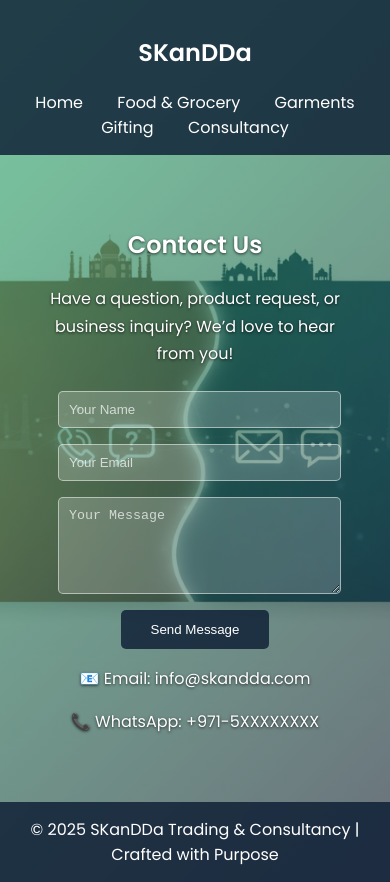
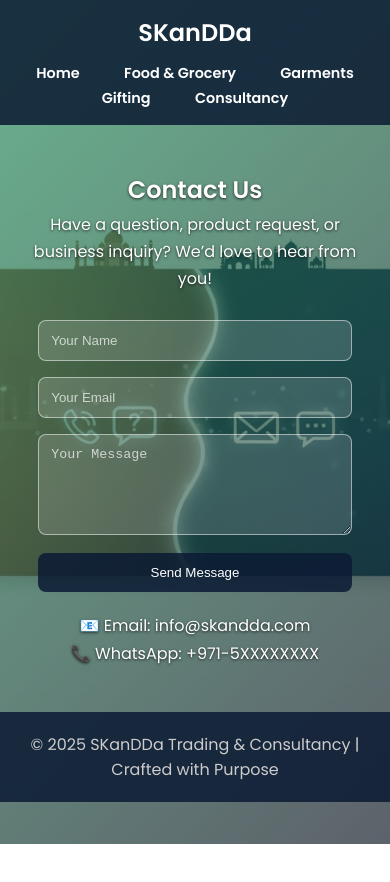
Before and after one commit to kk5292/SKanDDA, a plain HTML site: page Contact.html in a window 390 px wide. After the commit the page ends 844 px from the top, so only its background shows below. Drawn offline with Linux system fonts and the light colour scheme.

Commit message:
Add files via upload

```diff
--- a/Contact.html
+++ b/Contact.html
@@ -6,100 +6,126 @@
 <title>Contact | SKanDDa</title>
 <link href="https://fonts.googleapis.com/css2?family=Poppins:wght@400;600&display=swap" rel="stylesheet">
 <style>
-/* Reset and general styling */
+* {margin:0; padding:0; box-sizing:border-box;}
+
+/* Body + Background */
 body {
   font-family:'Poppins',sans-serif;
-  margin:0;
+  min-height:100vh;
   color:white;
-  min-height:100vh;
-
-  /* Background image with gradient overlay */
   background:
-    linear-gradient(135deg, rgba(50,255,150,0.5), rgba(11,27,51,0.5)), /* gradient overlay */
-    url('Images/ContactUsPage.jpg') no-repeat center center; /* background image */
-  background-size: cover;
+    linear-gradient(135deg, rgba(50,255,150,0.5), rgba(11,27,51,0.5)),
+    url('Images/ContactUsPage.jpg') no-repeat center center / cover;
   position: relative;
 }
 
-/* Optional overlay for extra softness */
 body::before {
   content:"";
   position:absolute;
-  top:0;
-  left:0;
-  width:100%;
-  height:100%;
-  background-color: rgba(0,0,0,0.2); /* darken for readability */
+  top:0; left:0;
+  width:100%; height:100%;
+  background-color: rgba(0,0,0,0.3);
   z-index:0;
 }
 
-/* Ensure content appears above overlay */
 header, section, footer {
   position: relative;
   z-index:1;
 }
 
-/* Header & navigation styling */
-header, footer {
-  background: rgba(11,27,51,0.8); /* semi-transparent header/footer */
-  color:white;
+/* Header & Navigation */
+header {
+  background: rgba(11,27,51,0.85);
   text-align:center;
   padding:15px;
 }
+header h2 {margin-bottom:10px;}
 nav a {
   color:white;
-  margin:0 15px;
+  margin:0 10px;
   text-decoration:none;
+  font-weight:600;
+  padding:6px 12px;
+  border-radius:20px;
+  transition:0.3s;
 }
 nav a:hover {
-  color:#f4b400;
+  background:#f4b400;
+  color:#0b1b33;
 }
 
-/* Section styling */
+/* Section */
 section {
+  max-width:700px;
+  margin:50px auto;
+  padding:20px;
   text-align:center;
-  padding:50px;
-  max-width:700px;
-  margin:auto;
-  background: transparent; /* fully transparent */
+  background: transparent;
   line-height:1.7;
-  text-shadow: 0 1px 3px rgba(0,0,0,0.7); /* subtle text contrast */
+  text-shadow: 0 1px 3px rgba(0,0,0,0.7);
 }
 
-/* Form styling */
+/* Form Styling */
+form {
+  display:flex;
+  flex-direction:column;
+  align-items:center;
+  margin-top:20px;
+}
 input, textarea {
   width:90%;
-  padding:10px;
-  margin:8px;
-  border:1px solid #ccc;
-  border-radius:5px;
-  background: rgba(255,255,255,0.2); /* semi-transparent form fields */
+  padding:12px;
+  margin:8px 0;
+  border-radius:8px;
+  border: 1px solid rgba(255,255,255,0.5);
+  background: rgba(255,255,255,0.15);
   color:white;
-  border: 1px solid rgba(255,255,255,0.5);
 }
 input::placeholder, textarea::placeholder {
   color: rgba(255,255,255,0.7);
 }
 button {
-  background: rgba(11,27,51,0.8);
+  background: rgba(11,27,51,0.85);
   color:white;
   padding:12px 30px;
   border:none;
+  border-radius:8px;
   cursor:pointer;
-  border-radius:5px;
+  margin-top:10px;
+  transition:0.3s;
 }
 button:hover {
   background:#f4b400;
   color:#0b1b33;
 }
 
-/* Footer link styling */
+/* Footer */
+footer {
+  background: rgba(11,27,51,0.85);
+  text-align:center;
+  padding:20px;
+  color:#ccc;
+  margin-top:30px;
+}
 footer a {
   color:#f4b400;
+  text-decoration:underline;
+}
+footer a:hover {
+  color:#fff;
   text-decoration:none;
 }
-footer a:hover {
-  text-decoration:underline;
+
+/* Responsive */
+@media(max-width:768px) {
+  section {margin:30px 15px;}
+  input, textarea {width:95%;}
+}
+
+@media(max-width:480px) {
+  nav a {padding:5px 10px; font-size:0.9rem;}
+  section {padding:15px;}
+  button {width:95%;}
 }
 </style>
 </head>
@@ -120,12 +146,12 @@ footer a:hover {
   <h1>Contact Us</h1>
   <p>Have a question, product request, or business inquiry? We’d love to hear from you!</p>
   <form>
-    <input type="text" placeholder="Your Name" required><br>
-    <input type="email" placeholder="Your Email" required><br>
-    <textarea placeholder="Your Message" rows="5"></textarea><br>
+    <input type="text" placeholder="Your Name" required>
+    <input type="email" placeholder="Your Email" required>
+    <textarea placeholder="Your Message" rows="5"></textarea>
     <button type="submit">Send Message</button>
   </form>
-  <p>📧 Email: info@skandda.com</p>
+  <p style="margin-top:20px;">📧 Email: info@skandda.com</p>
   <p>📞 WhatsApp: +971-5XXXXXXXX</p>
 </section>
 
```
Also changed, not shown: consultancy.html (+52 -27 lines), food.html (+60 -31 lines), garments.html (+53 -26 lines), gift.html (+52 -23 lines), index.html (+24 -60 lines).
